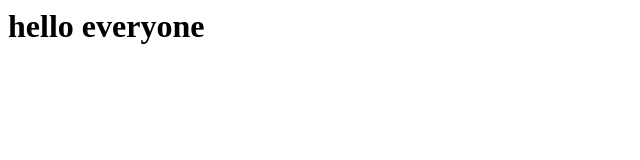
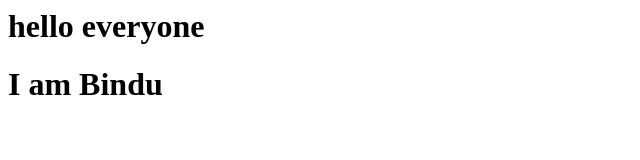
Before and after one commit to TejaswiniEnugala/html-css-first-task, a plain HTML site: page index.html in a window 1280 px wide. Shown: the whole page, without its empty margins (0-640 px from the left). Drawn offline with Linux system fonts and the light colour scheme.

Commit message:
my 1st fork

```diff
--- a/index.html
+++ b/index.html
@@ -1 +1,2 @@
 <h1>hello everyone</h1>
+<h1> I am Bindu</h1>
```
